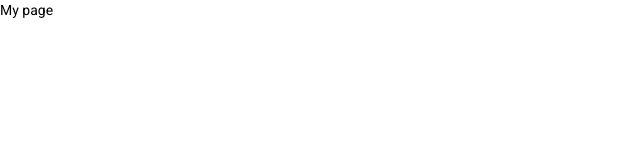
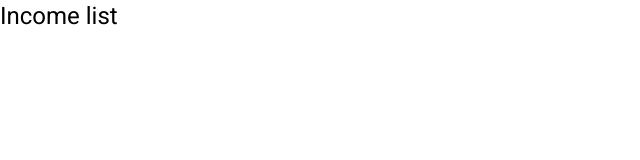
Before and after one commit to mariuszpastuszka/end-of-the-game-java16, an Angular app in the folder frontend/: page / in a window 1280 px wide. Shown: the top 160 px of the page, without its empty margins (0-640 px from the left). Built offline with nearby package versions, Linux system fonts and the light colour scheme.

Commit message:
[add] - income list component created

```diff
--- a/frontend/src/app/app.component.html
+++ b/frontend/src/app/app.component.html
@@ -1 +1 @@
-<p>My page</p>
+<app-income-list></app-income-list>
--- a/frontend/src/app/app.module.ts
+++ b/frontend/src/app/app.module.ts
@@ -3,10 +3,12 @@ import { BrowserModule } from '@angular/platform-browser';
 
 import { AppComponent } from './app.component';
 import { BrowserAnimationsModule } from '@angular/platform-browser/animations';
+import { IncomeListComponent } from './components/income-list/income-list.component';
 
 @NgModule({
   declarations: [
-    AppComponent
+    AppComponent,
+    IncomeListComponent
   ],
   imports: [
     BrowserModule,
--- /dev/null
+++ b/frontend/src/app/components/income-list/income-list.component.html
@@ -0,0 +1 @@
+<h1>{{ title }}</h1>
--- /dev/null
+++ b/frontend/src/app/components/income-list/income-list.component.ts
@@ -0,0 +1,17 @@
+import { Component, OnInit } from '@angular/core';
+
+@Component({
+  selector: 'app-income-list',
+  templateUrl: './income-list.component.html',
+  styleUrls: ['./income-list.component.css']
+})
+export class IncomeListComponent implements OnInit {
+
+  title: string = 'Income list'
+
+  constructor() { }
+
+  ngOnInit(): void {
+  }
+
+}
```
Also changed, not shown: frontend/src/app/components/income-list/income-list.component.css (added), 1 other file (tests, documents, lock files or other folders).
